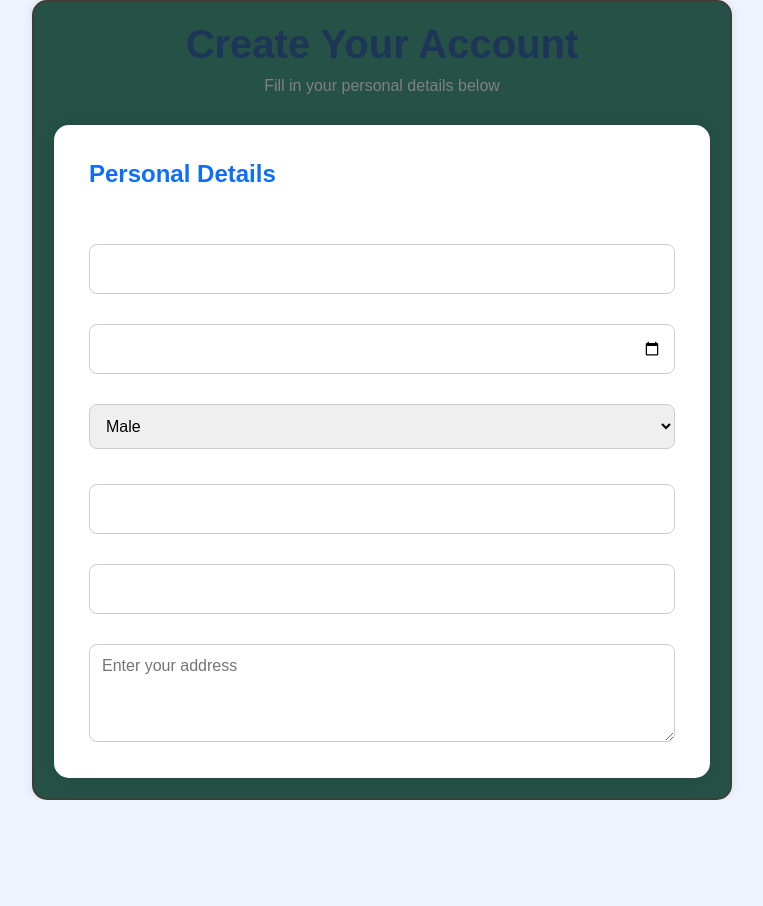
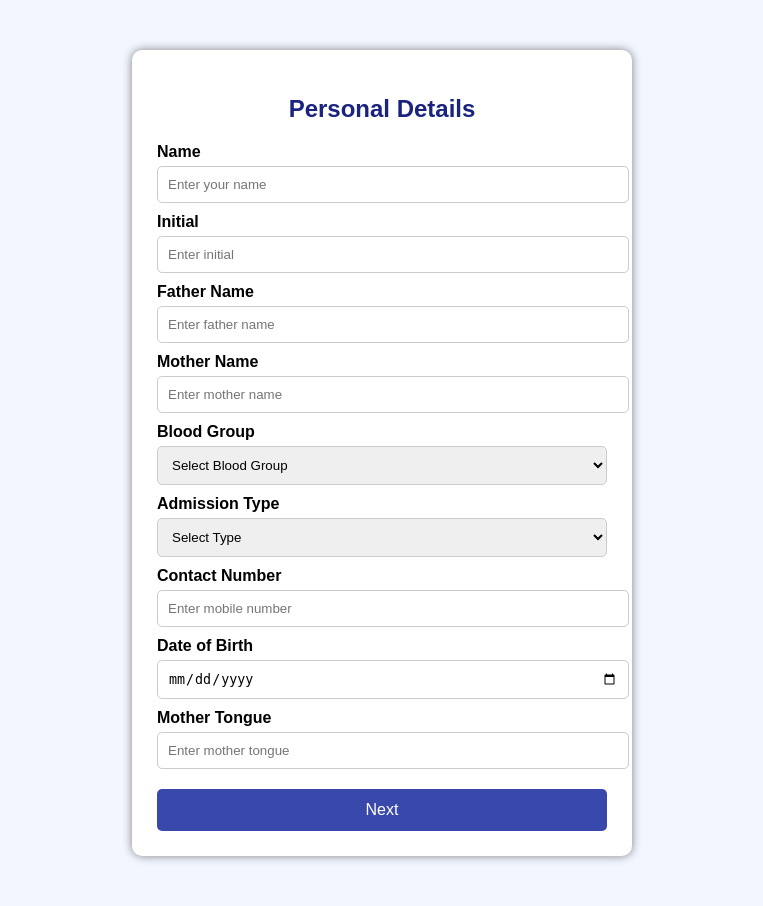
Before and after one commit to Emman-uel2004/mini_project, a Flask app: page /persnol in a window 1280 px wide. Shown: the whole page, without its empty margins (258-1021 px from the left). Before the commit the page ends 800 px from the top, so only its background shows below. Run offline with Flask 3, Linux system fonts and the light colour scheme.

Commit message:
Updated personal details and database

```diff
--- a/mini_project/persnol.py
+++ b/mini_project/persnol.py
@@ -15,25 +15,27 @@ db = mysql.connector.connect(
 def home():
     return render_template("persnol.html")
 
-@persnol_bp.route("/register", methods=["POST"])
+@persnol_bp.route("/persnol", methods=["POST"])
 def register_user():
 
-    Fullname= request.form["Fullname"]
-    DOB = request.form["DOB"]
-    Gender = request.form["Gender"]
-    Email = request.form["Email"]
-    Mobile = request.form["Mobile"]
-    Address = request.form["Address"]
+    name= request.form["name"]
+    initial   = request.form["initial"]
+    father_name = request.form["father_name"]
+    mother_name = request.form["mother_name"]
+    blood_group = request.form["blood_group"]
+    admission_type = request.form["admission_type"]
+    contact = request.form["contact"]
+    mother_tongue = request.form["mother_tongue"]
 
 
     cursor = db.cursor()
 
     sql = """
-    INSERT INTO persnol (Fullname, DOB, Gender, Email, Mobile, Address)
-    VALUES (%s, %s, %s, %s, %s, %s)
+    INSERT INTO persnol (name, initial, father_name, mother_name, blood_group, admission_type, contact, mother_tongue)
+    VALUES (%s, %s, %s, %s, %s, %s, %s, %s)
     """
 
-    cursor.execute(sql, (Fullname, DOB, Gender, Email,Mobile, Address))
+    cursor.execute(sql, (name, initial, father_name, mother_name, blood_group, admission_type, contact, mother_tongue))
 
     db.commit()
     cursor.close()
--- a/mini_project/static/persnol.css
+++ b/mini_project/static/persnol.css
@@ -1,91 +1,53 @@
-*{
-    margin:0;
-    padding:0;
-    box-sizing:border-box;
-    font-family:Poppins,sans-serif;
+body {
+    font-family: Arial, sans-serif;
+    background: #f2f6ff;
 }
 
-body{
-    background:#eef4ff;
-    display:flex;
-    justify-content:center;
-    align-items:center;
-    min-height:100vh;
+
+.container {
+    width: 450px;
+    margin: 50px auto;
+    background: white;
+    padding: 25px;
+    border-radius: 10px;
+    box-shadow: 0px 0px 10px gray;
 }
 
-.container{
-    width:100%;
-    max-width:700px;
-    padding:20px;
+
+h2 {
+    text-align: center;
+    color: #1a237e;
 }
 
-.container h1{
-    text-align:center;
-    font-size:40px;
-    color:#1d3557;
+
+label {
+    font-weight: bold;
+    display: block;
+    margin-top: 10px;
 }
 
-.container p{
-    text-align:center;
-    color:gray;
-    margin:10px 0 30px;
+
+input, select {
+    width: 100%;
+    padding: 10px;
+    margin-top: 5px;
+    border: 1px solid #ccc;
+    border-radius: 5px;
 }
 
-.card{
-    background:#fff;
-    padding:35px;
-    border-radius:15px;
-    box-shadow:0 0 20px rgba(0,0,0,.1);
+
+button {
+    width: 100%;
+    margin-top: 20px;
+    padding: 12px;
+    background: #3949ab;
+    color: white;
+    border: none;
+    border-radius: 5px;
+    font-size: 16px;
 }
 
-.card h2{
-    color:#0d6efd;
-    margin-bottom:25px;
+
+button:hover {
+    background: #1a237e;
 }
-
-.input-box{
-    margin-bottom:20px;
-}
-
-.input-box label{
-    display:block;
-    font-weight:600;
-    margin-bottom:8px;
-}
-
-.input-box input,
-.input-box select,
-.input-box textarea{
-
-    width:100%;
-    padding:12px;
-    border:1px solid #ccc;
-    border-radius:8px;
-    font-size:16px;
-    outline:none;
-}
-
-.input-box input:focus,
-.input-box select:focus,
-.input-box textarea:focus{
-
-    border-color:#0d6efd;
-}
-
-.btn{
-
-    width:100%;
-    padding:15px;
-    border:none;
-    border-radius:8px;
-    background:#0d6efd;
-    color:white;
-    font-size:18px;
-    cursor:pointer;
-    transition:.3s;
-}
-
-.btn:hover{
-
-    background:#0056d2;
-}
--- a/mini_project/templates/persnol.html
+++ b/mini_project/templates/persnol.html
@@ -1,73 +1,63 @@
 <!DOCTYPE html>
-<html lang="en">
+<html>
 <head>
-    <meta charset="UTF-8">
-    <meta name="viewport" content="width=device-width, initial-scale=1.0">
     <title>Personal Details</title>
 
-    <link rel="stylesheet" href="style.css">
+    <link rel="stylesheet" href="{{ url_for('static', filename='persnol.css') }}">
 
-    <!-- Font Awesome Icons -->
-    <link rel="stylesheet" href="{{ url_for('static', filename='persnol.css') }}">
 </head>
 
 <body>
 
 <div class="container">
 
-    <h1>Create Your Account</h1>
-    <p>Fill in your personal details below</p>
+    <h2>Personal Details</h2>
 
-    <div class="card">
+    <form action="/persnol" method="POST">
 
-        <h2><i class="fa-solid fa-user"></i> Personal Details</h2>
+        <label>Name</label>
+        <input type="text" name="name" placeholder="Enter your name">
 
-        <form action="/register" method="POST">
+        <label>Initial</label>
+        <input type="text" name="initial" placeholder="Enter initial">
 
-            <div class="input-box">
-                <label>Fullname</label>
-                <input type="text" name="Fullname" placeholder="Enter your full name">
-            </div>
+        <label>Father Name</label>
+        <input type="text" name="father_name" placeholder="Enter father name">
 
-            <div class="input-box">
-                <label>DOB</label>
-                <input type="date" name="DOB">
-            </div>
+        <label>Mother Name</label>
+        <input type="text" name="mother_name" placeholder="Enter mother name">
 
-            <div class="input-box">
-                <label>Gender</label>
+        <label>Blood Group</label>
+        <select name="blood_group">
+            <option value="">Select Blood Group</option>
+            <option value="A+">A+</option>
+            <option value="A-">A-</option>
+            <option value="B+">B+</option>
+            <option value="B-">B-</option>
+            <option value="O+">O+</option>
+            <option value="O-">O-</option>
+        </select>
 
-                <select name="Gender">
+        <label>Admission Type</label>
+        <select name="admission_type">
+            <option value="">Select Type</option>
+            <option value="Management">Management</option>
+            <option value="Government">Government</option>
+        </select>
 
-                    <option value="Male">Male</option>
-                    <option value="Female">Female</option>
-                    <option value="Other">Other</option>
-                </select>
+        <label>Contact Number</label>
+        <input type="text" name="contact" placeholder="Enter mobile number">
 
-            </div>
+        <label>Date of Birth</label>
+        <input type="date" name="dob">
 
-            <div class="input-box">
-                <label>Email</label>
-                <input type="email" name="Email" placeholder="Enter your email">
-            </div>
+        <label>Mother Tongue</label>
+        <input type="text" name="mother_tongue" placeholder="Enter mother tongue">
 
-            <div class="input-box">
-                <label>Mobile</label>
-                <input type="text" name="Mobile" placeholder="Enter your mobile number">
-            </div>
 
-            <div class="input-box">
-                <label>Address</label>
+        <button type="submit" class="btn">Next</button>
 
-                <textarea  name="Address" rows="4"  placeholder="Enter your address"></textarea>
-
-            </div>
-
-            <button type="submit" class="btn">Next</button>
-
-        </form>
-
-    </div>
+    </form>
 
 </div>
 
```
